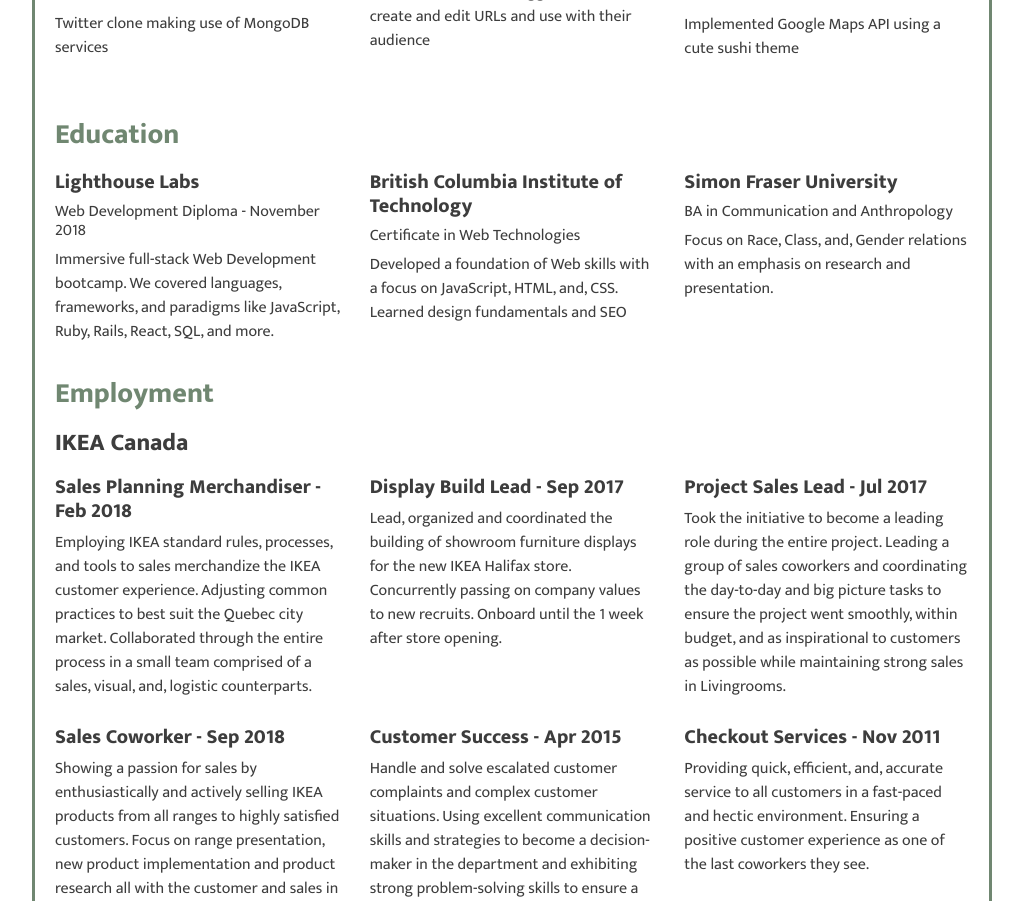
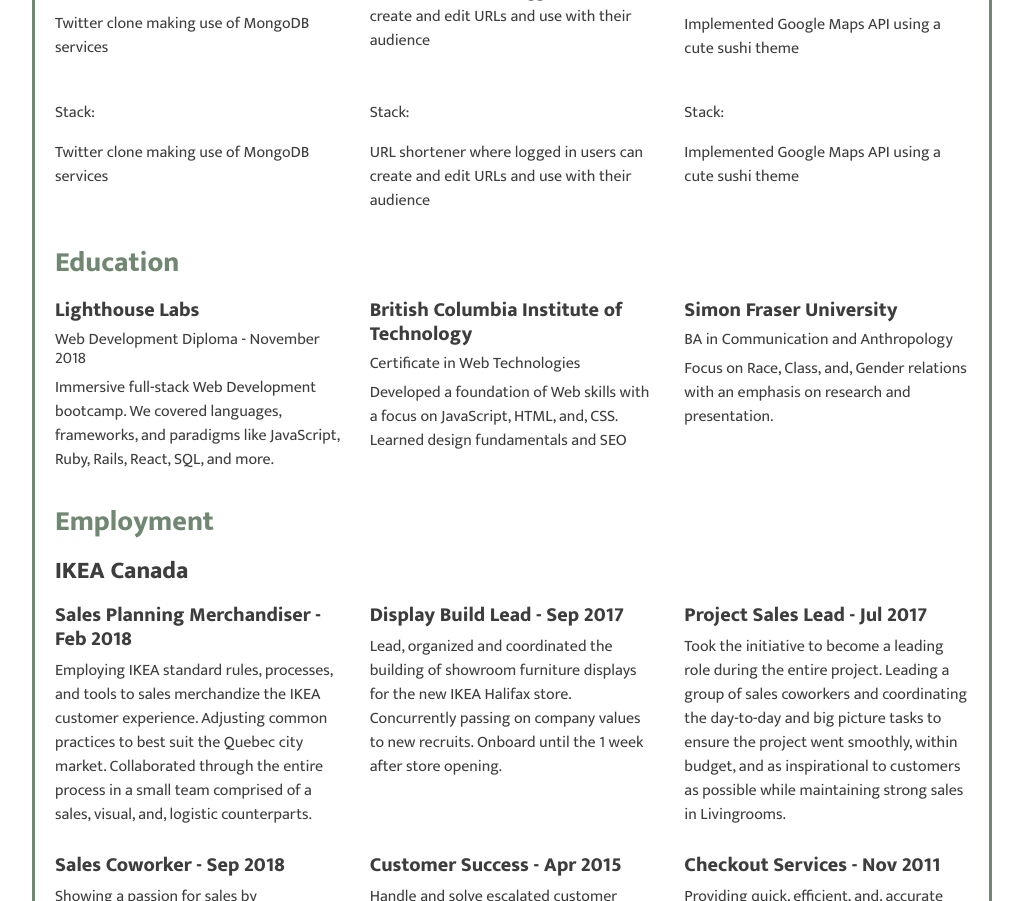
Before and after one commit to alefiyaV/alefiyaV.github.io, a website: page index.html in a window 1280 px wide. Shown: the part 1302-2203 px from the top of the page, without its empty margins (128-1151 px from the left). Drawn offline with nearby package versions, Linux system fonts and the light colour scheme.

Commit message:
changed formatting

```diff
--- a/index.html
+++ b/index.html
@@ -91,6 +91,25 @@
     </div><br>
 
 
+    <div class="row">
+        <div class="col-xs-12 col-sm-4">
+            <p>Stack: </p>
+            <p>Twitter clone making use of MongoDB services</p>
+          </div>
+
+          <div class="col-xs-12 col-sm-4">
+
+            <p>Stack: </p>
+            <p>URL shortener where logged in users can create and edit URLs and use with their audience</p>
+          </div>
+
+          <div class="col-xs-12 col-sm-4">
+            <p>Stack: </p>
+            <p>Implemented Google Maps API using a cute sushi theme</p>
+          </div>
+        </div>
+
+
 
 
 
```
